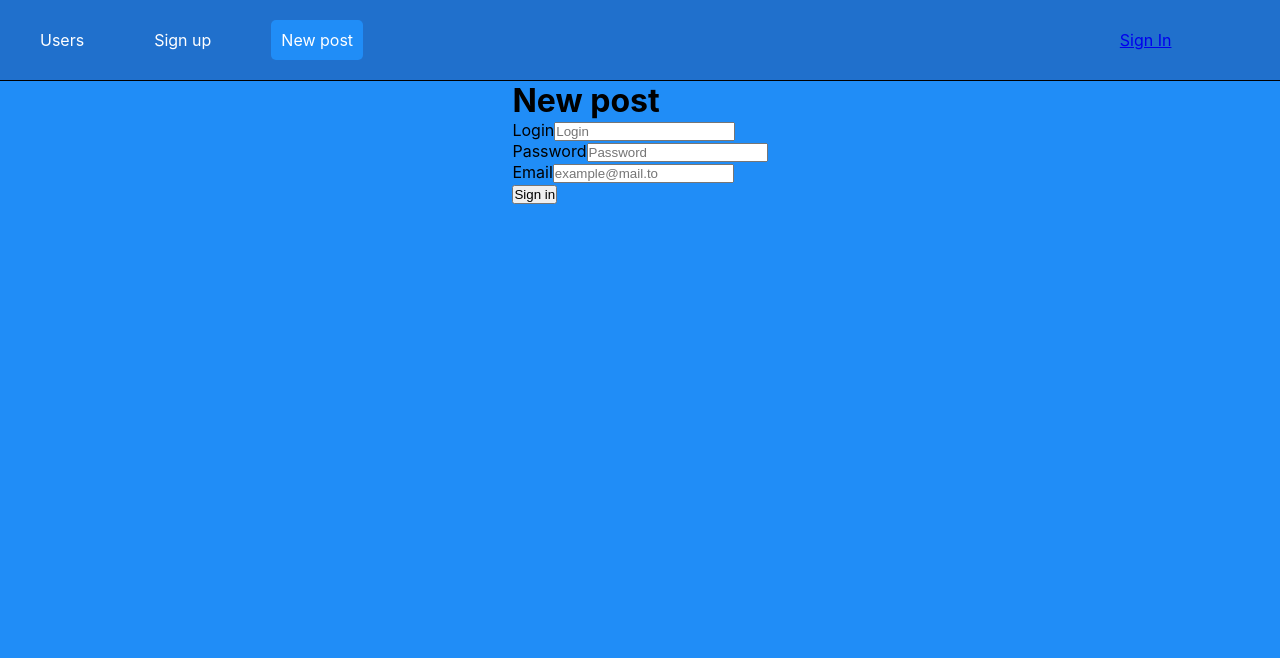
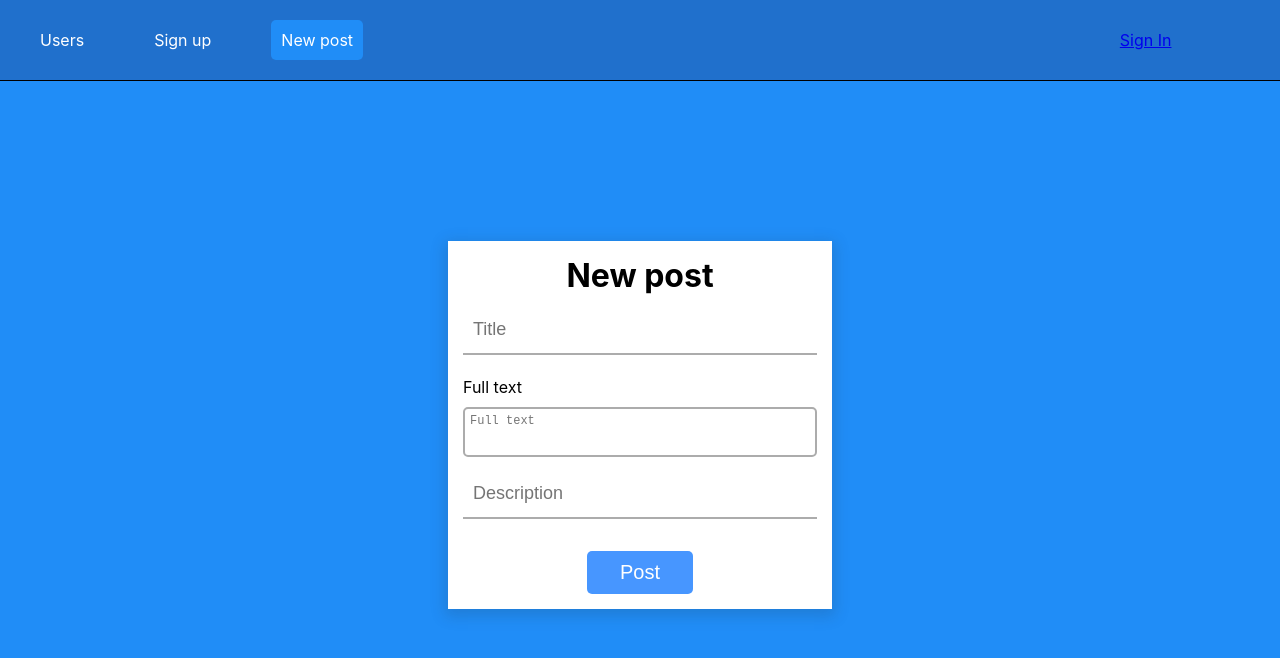
Before and after one commit to Sabjeslav/BlogTraineeProj, a React (Create React App) app: page /newPost in a window 1280 px wide. Shown: the top 658 px of the page. Built offline with nearby package versions, Linux system fonts and the light colour scheme.

Commit message:
Added post creation page

```diff
--- a/package.json
+++ b/package.json
@@ -7,6 +7,7 @@
     "@testing-library/react": "^11.1.0",
     "@testing-library/user-event": "^12.1.10",
     "axios": "^0.21.1",
+    "classnames": "^2.3.1",
     "formik": "^2.2.9",
     "node-sass": "^4.14.1",
     "react": "^17.0.2",
--- /dev/null
+++ b/src/components/PostCreation/PostCreation.module.sass
@@ -0,0 +1,68 @@
+.formWrapper
+  display: flex
+  flex-flow: column nowrap
+  width: 100%
+
+.formSection
+  display: flex
+  flex-direction: column
+  height: 82px
+
+.formContainer
+  width: 100%
+  padding: 5px
+
+.inputField
+  height: 50px
+  margin-top: 10px
+  border: none
+  border-bottom: 2px solid #acacac
+  outline: none
+  padding: 0 10px
+  font-size: 18px
+  &:focus
+    border-color: #000
+
+.inputArea
+  border: 2px solid #acacac
+  border-radius: 5px
+  resize: none
+  font-size: 12px
+  padding: 5px
+
+
+.submitBtn
+  width: 30%
+  align-self: center
+  padding: 10px
+  cursor: pointer
+  background-color: #4796ff
+  transition: all .3s
+  color: #fff
+  font-size: 20px
+  border: none
+  outline: none
+  border-radius: 5px
+  margin-top: 10px
+  &:hover
+    background-color: #448ceb
+    box-shadow: 0px 2px 7px 2px rgba(34, 60, 80, 0.4)
+
+.errorMsg
+  color: red
+  margin-top: 5px
+  margin-left: 10px
+  font-size: 14px
+
+.wrapper
+  display: flex
+  flex-flow: column nowrap
+  justify-content: center
+  align-items: center
+  margin-top: 30px
+  padding: 15px
+  width: 30vw
+  margin: 0 auto
+  margin-top: 20vh
+  box-shadow: 0px 4px 14px 3px rgba(34, 60, 80, 0.2)
+  background-color: var(--primary-bgc)
--- a/src/components/PostCreation/index.jsx
+++ b/src/components/PostCreation/index.jsx
@@ -1,11 +1,12 @@
 import React from 'react';
 import { Formik, Field, Form, ErrorMessage } from 'formik';
 import { newPostSchema } from '../../utils/validationSchemas';
-import style from './PostCreation.sass';
+import style from './PostCreation.module.sass';
+const cx = require('classnames');
 
 function PostCreation () {
   return (
-    <div>
+    <div className={style.wrapper}>
       <h1>New post</h1>
       <Formik
         initialValues={{
@@ -15,56 +16,54 @@ function PostCreation () {
         }}
         validationSchema={newPostSchema}
         onSubmit={async values => {
-          await new Promise(r => setTimeout(r, 500));
           alert(JSON.stringify(values, null, 2));
         }}
       >
         <Form className={style.formWrapper}>
           <div className={style.formSection}>
-            <label htmlFor='login'>Login</label>
             <Field
               className={style.inputField}
-              name='login'
-              placeholder='Login'
+              name='title'
+              placeholder='Title'
             />
             <ErrorMessage
               component='div'
               className={style.errorMsg}
-              name='login'
+              name='title'
             />
           </div>
 
           <div className={style.formSection}>
-            <label htmlFor='password'>Password</label>
+            <label htmlFor='fullText'>Full text</label>
             <Field
-              className={style.inputField}
-              name='password'
-              placeholder='Password'
-              type='password'
+              className={cx(style.inputField, style.inputArea)}
+              name='fullText'
+              as='textarea'
+              placeholder='Full text'
+              type='text'
             />
             <ErrorMessage
               component='div'
               className={style.errorMsg}
-              name='password'
+              name='fullText'
             />
           </div>
 
           <div className={style.formSection}>
-            <label htmlFor='email'>Email</label>
             <Field
               className={style.inputField}
-              name='email'
-              placeholder='example@mail.to'
-              type='email'
+              name='description'
+              placeholder='Description'
+              type='text'
             />
             <ErrorMessage
               component='div'
               className={style.errorMsg}
-              name='email'
+              name='description'
             />
           </div>
           <button className={style.submitBtn} type='submit'>
-            Sign in
+            Post
           </button>
         </Form>
       </Formik>
--- a/src/components/Profile/index.jsx
+++ b/src/components/Profile/index.jsx
@@ -21,7 +21,6 @@ function Profile () {
       },
     })
       .then(res => {
-        console.log(res);
         setUser(res.data);
       })
       .catch(err => {
--- a/src/components/SignInForm/index.jsx
+++ b/src/components/SignInForm/index.jsx
@@ -29,7 +29,6 @@ function SignInForm () {
               })
               .then(res => {
                 localStorage.setItem('token', res.data.token);
-                <Redirect to='/profile' component={Profile} />;
               })
               .catch(err => {
                 console.error(err);
```
Also changed, not shown: src/components/PostCreation/PostCreation.sass (deleted), 1 other file (tests, documents, lock files or other folders).
